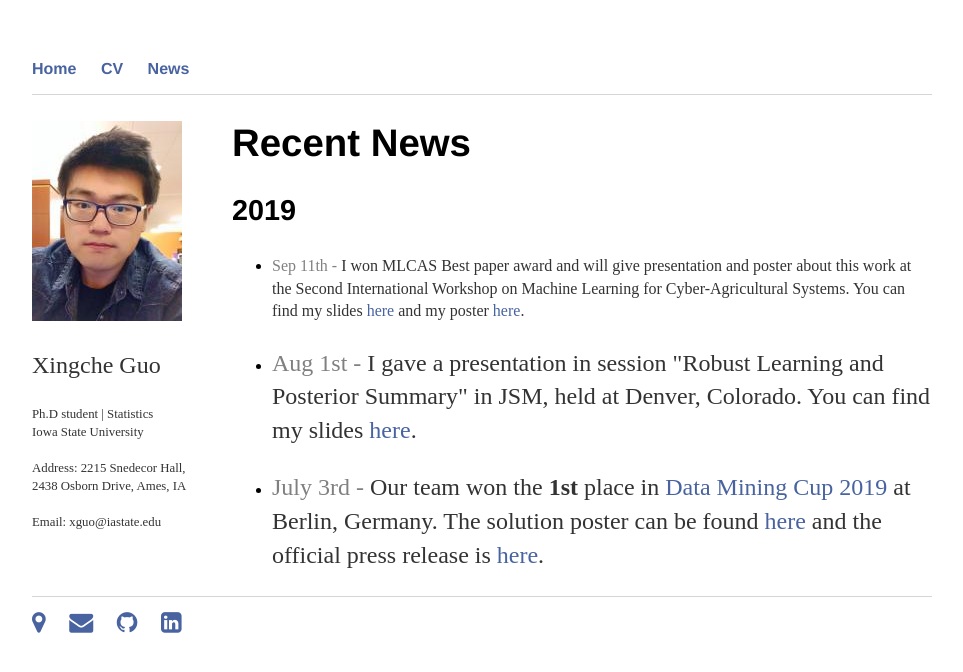
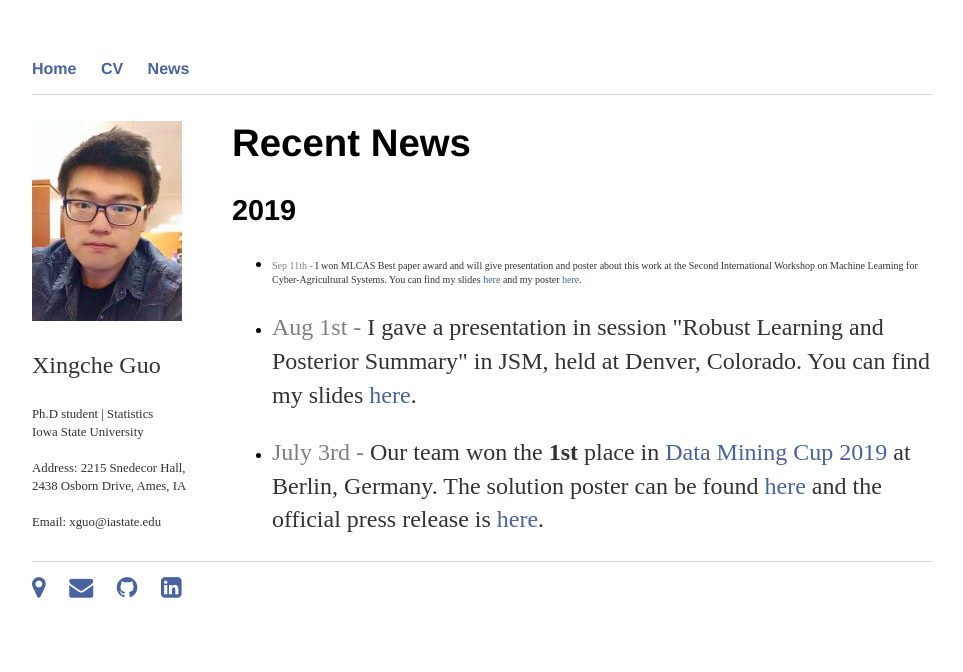
Before and after one commit to xingcheg/xingcheg.github.io, a Jekyll site: the page built from news/index.html, in a window 1280 px wide. Shown: the top 672 px of the page, without its empty margins (158-1121 px from the left). Built offline with Jekyll 4.4.1, drawn with Linux system fonts in a browser that asks for light colours.

Commit message:
Update index.html

```diff
--- a/news/index.html
+++ b/news/index.html
@@ -10,7 +10,7 @@
 
 <ul>
 
-  <li><p style="font-size:16px;"> <span style="color: #808080">Sep 11th - </span>
+  <li><p style="font-size:10px;"> <span style="color: #808080">Sep 11th - </span>
 	  I won MLCAS Best paper award and will give presentation and poster about this work at the Second International Workshop
 	  on Machine Learning for Cyber-Agricultural Systems.
 	  You can find my slides
```
